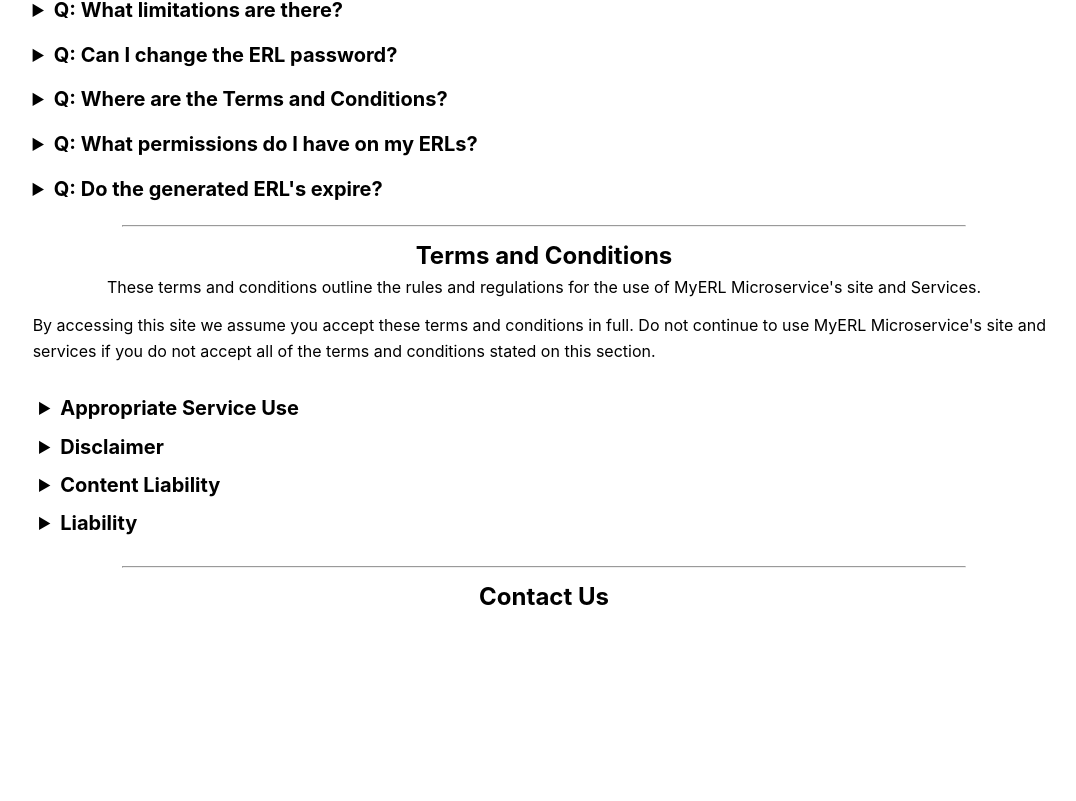
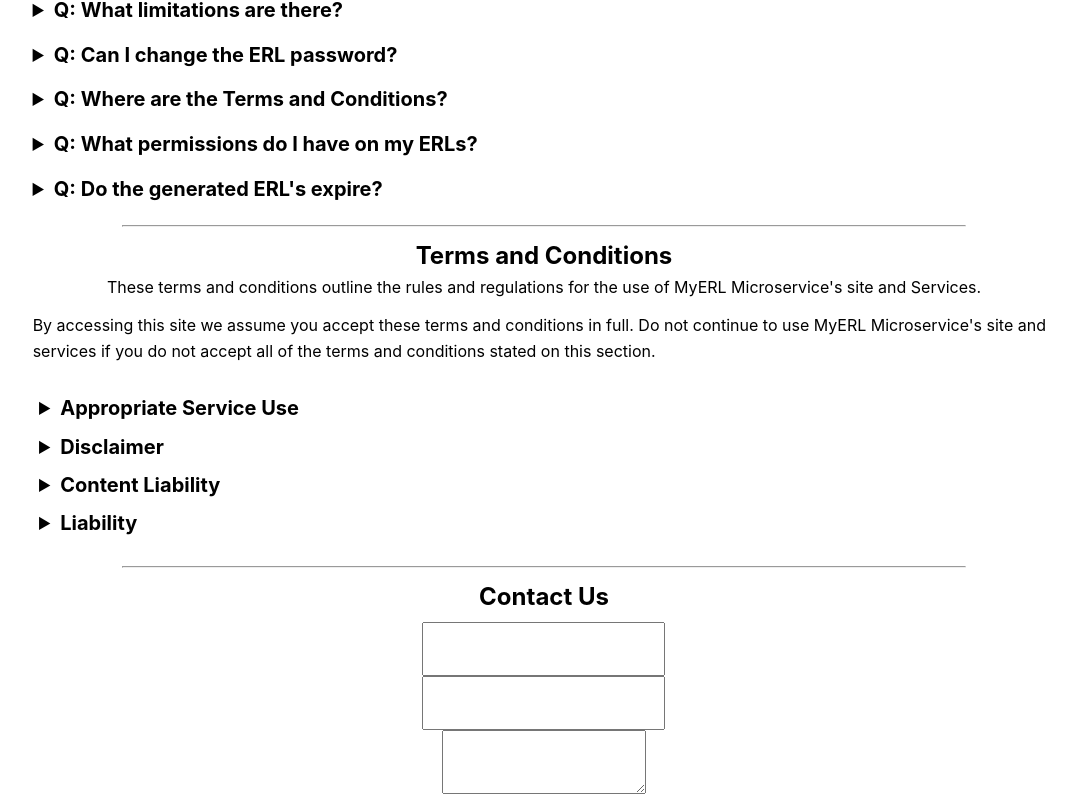
Before and after one commit to alphacoma18/myerl-microservice, a Next.js app: page / in a window 1280 px wide. Shown: the part 1068-1869 px from the top of the page, without its empty margins (96-1172 px from the left). Before the commit the page ends 1697 px from the top, so only its background shows below. Built offline with nearby package versions, Linux system fonts and the light colour scheme.

Commit message:
Changed css root black color

```diff
--- a/_middleware.ts
+++ b/_middleware.ts
@@ -6,7 +6,7 @@
 		const siteUrl = "(http://localhost:3000.app)";
 		const apiUrl = "(https://localhost:3000/api)";
 		const regex = new RegExp(
-			`^${siteUrl}|^${siteUrl}/([a-zA-Z0-9]{8})W*$|^${apiUrl}|^${apiUrl}/([a-zA-Z0-9]{8})W*$`
+			`^${siteUrl}$|^${siteUrl}/([a-zA-Z0-9]{8})W*$|^${apiUrl}$|^${apiUrl}/([a-zA-Z0-9]{8})W*$`
 		);
 		if (!url) throw "Error: Undefined URL";
 		if (!regex.test(url)) throw "Error: Unauthorized Access";
--- a/components/contact/index.module.css
+++ b/components/contact/index.module.css
@@ -15,3 +15,9 @@
 	padding: 0.4rem;
 	text-align: start;
 }
+.itemFormInput {
+	display: block;
+	padding: 1rem;
+	font-size: inherit;
+	margin: auto;
+}
--- a/components/contact/index.tsx
+++ b/components/contact/index.tsx
@@ -7,7 +7,26 @@
 				<h1 className={styles.headerContact} id="link-contact">
 					Contact Us
 				</h1>
-				<div className={styles.itemContact}></div>
+				<div className={styles.itemContact}>
+					<form action="post">
+						<input
+							className={styles.itemFormInput}
+							type="text"
+							minLength={4}
+							required
+						/>
+						<input
+							className={styles.itemFormInput}
+							type="email"
+							minLength={10}
+							required
+						/>
+						<textarea
+							className={styles.itemFormInput}
+							required
+						></textarea>
+					</form>
+				</div>
 			</div>
 		</>
 	);
--- a/components/io/index.module.css
+++ b/components/io/index.module.css
@@ -31,6 +31,12 @@
 	margin: 0.4rem auto;
 	text-align: center;
 }
+@media (prefers-color-scheme: dark) {
+	.generateURLInput,
+	.generateURLOutput {
+		background: var(--input-black);
+	}
+}
 @media screen and (max-width: 480px) {
 	.generateURLInput,
 	.generateURLOutput {
--- a/components/nav/index.module.css
+++ b/components/nav/index.module.css
@@ -19,7 +19,7 @@
 
 @media (prefers-color-scheme: dark) {
 	.outermostNav {
-		background: black;
+		background: var(--theme-black);
 		box-shadow: 0px 4px 8px 0px rgba(255, 255, 255, 0.4);
 	}
 }
--- a/styles/globals.css
+++ b/styles/globals.css
@@ -1,7 +1,10 @@
 :root {
 	--theme-white: #ffffff;
-	--theme-black: #000000;
+	--theme-black: #1a2632;
 	--theme-blue: #0dbdfd;
+
+	--input-black: #233343;
+
 	--error-red: #ff0000;
 	--fast-transition: all 100ms linear 0s;
 }
```
